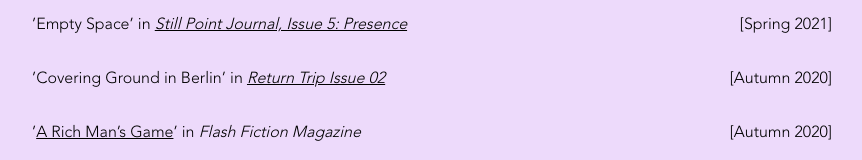
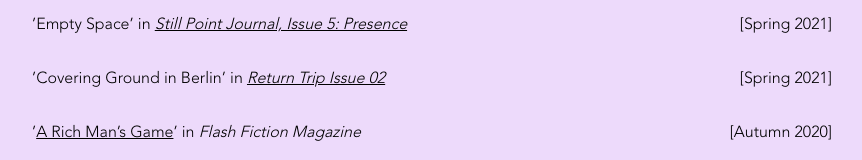
Before and after one commit to jpsanders101/wilbur, a React (Create React App) app: page /writing in a window 1280 px wide. Shown: the part 136-296 px from the top of the page, without its empty margins (208-1070 px from the left). Built offline with nearby package versions, Linux system fonts and the light colour scheme; the HTML template or start-up script is replaced by a standard one.

Commit message:
Correct date.

```diff
--- a/src/Writing.js
+++ b/src/Writing.js
@@ -26,7 +26,7 @@
               Return Trip Issue 02
             </a>
           </span>
-          <span className="date">[Autumn 2020]</span>
+          <span className="date">[Spring 2021]</span>
         </div>
         <div className="writingItem">
           <span className="title">
```
